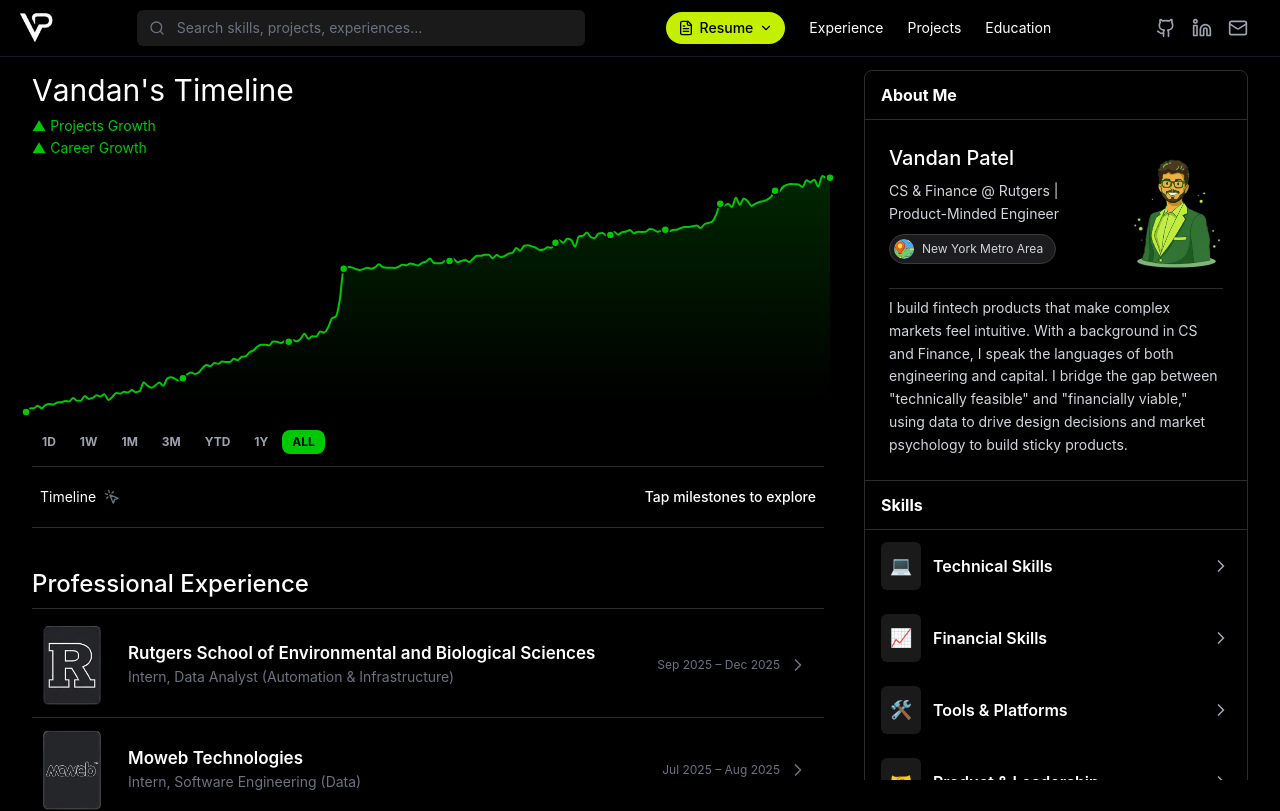
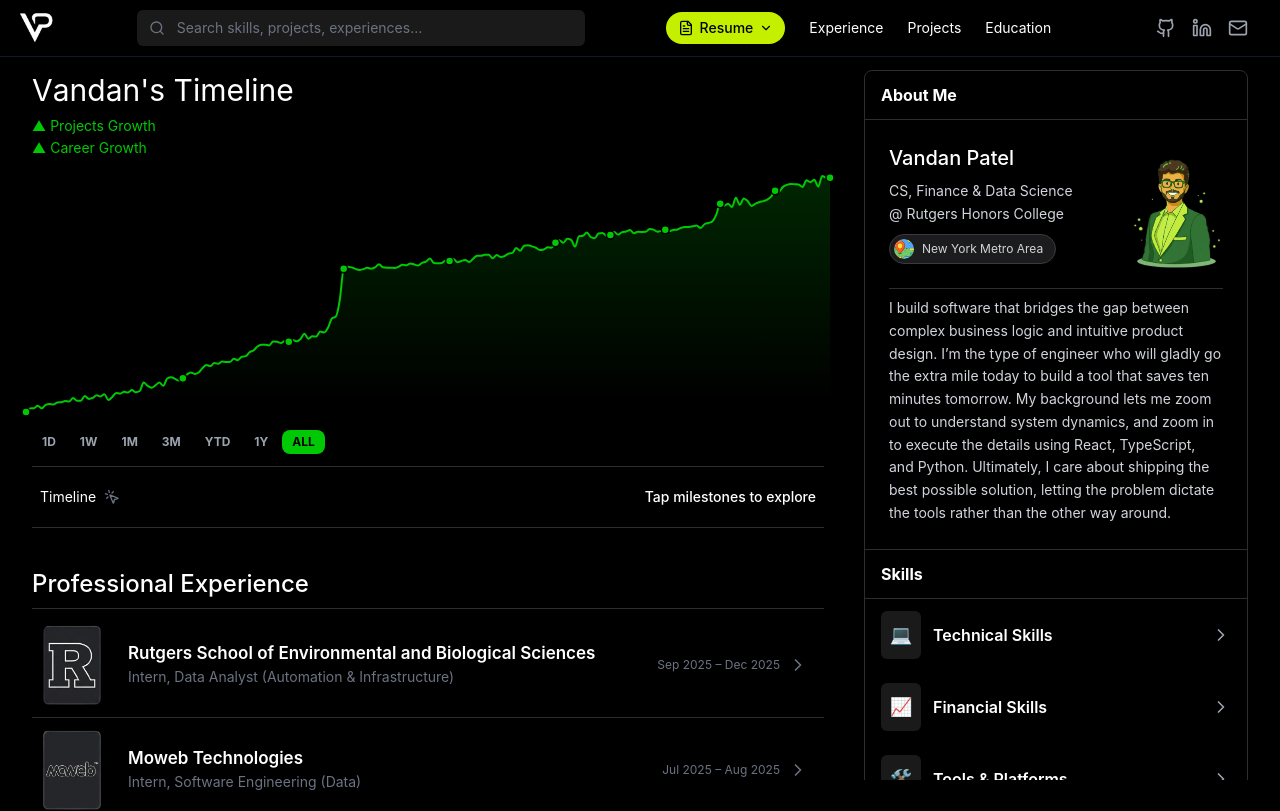
Before and after one commit to vp-27/portfolio, a React (Vite) app: page / in a window 1280 px wide. Shown: the top 811 px of the page. Built offline with nearby package versions, Linux system fonts and the light colour scheme.

Commit message:
Bio Fixed

```diff
--- a/src/components/AboutAndSkills.tsx
+++ b/src/components/AboutAndSkills.tsx
@@ -20,9 +20,9 @@
 
 const aboutData: AboutMeData = {
   name: 'Vandan Patel',
-  title: 'CS & Finance @ Rutgers | Product-Minded Engineer',
+  title: 'CS, Finance & Data Science @ Rutgers Honors College',
   location: 'New York Metro Area',
-  bio: 'I build fintech products that make complex markets feel intuitive. With a background in CS and Finance, I speak the languages of both engineering and capital. I bridge the gap between "technically feasible" and "financially viable," using data to drive design decisions and market psychology to build sticky products.',
+  bio: "I build software that bridges the gap between complex business logic and intuitive product design. I’m the type of engineer who will gladly go the extra mile today to build a tool that saves ten minutes tomorrow. My background lets me zoom out to understand system dynamics, and zoom in to execute the details using React, TypeScript, and Python. Ultimately, I care about shipping the best possible solution, letting the problem dictate the tools rather than the other way around.",
 }
 
 // Emoji mapping for skill categories
```
